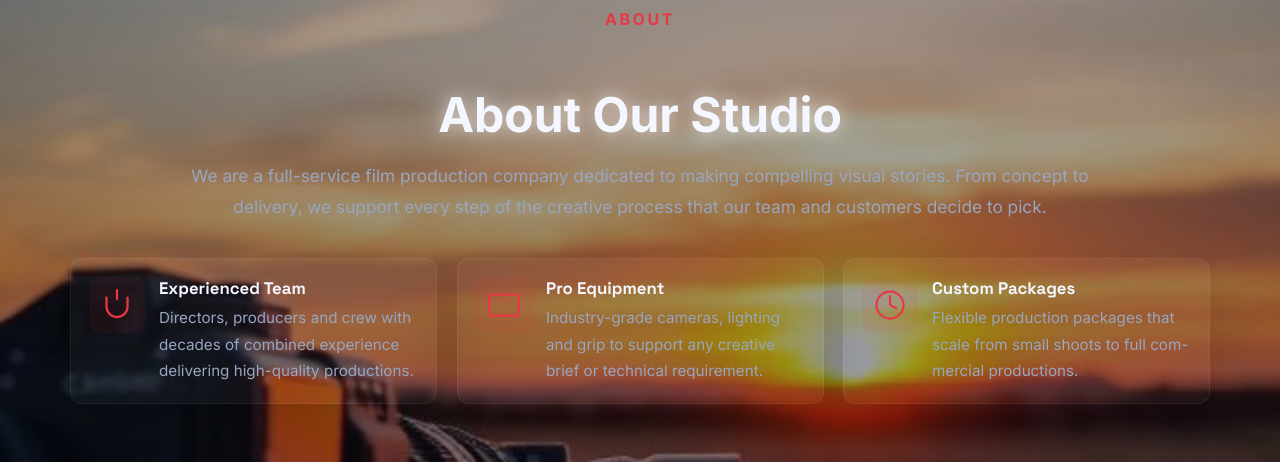
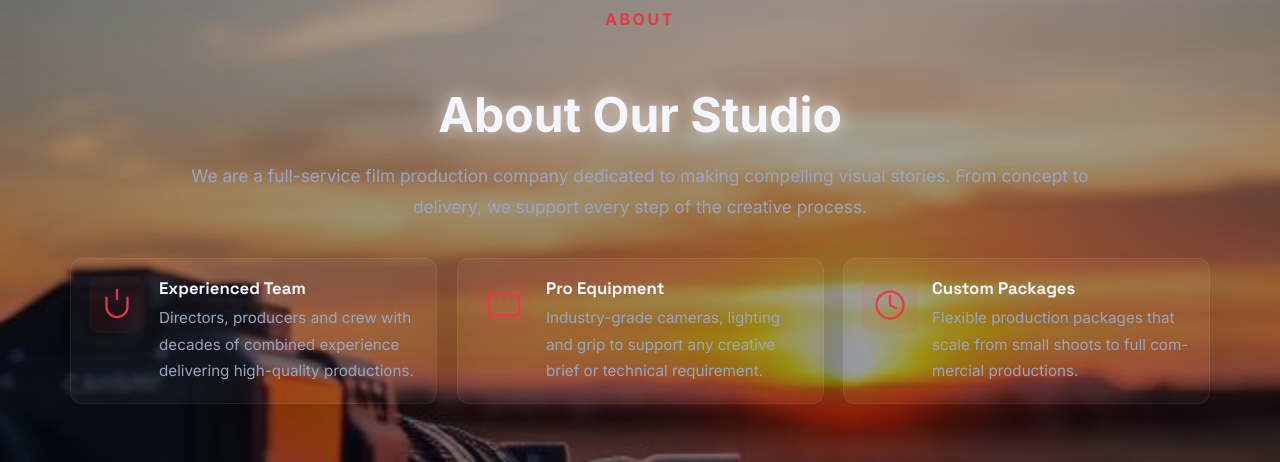
Before and after one commit to karishideveloper-gif/elite-films-production, a Flask app: page /about in a window 1280 px wide. Shown: the part 134-596 px from the top of the page. Run offline with Flask 3, Linux system fonts and the light colour scheme; data that the repository does not hold is empty; some libraries are stand-ins or nearby versions.

Commit message:
Update about.html

```diff
--- a/templates/about.html
+++ b/templates/about.html
@@ -4,7 +4,7 @@
     <div class="about-hero">
         <p class="section-title">About</p>
         <h1>About Our Studio</h1>
-        <p class="lead">We are a full-service film production company dedicated to making compelling visual stories. From concept to delivery, we support every step of the creative process that our team and customers decide to pick.</p>
+        <p class="lead">We are a full-service film production company dedicated to making compelling visual stories. From concept to delivery, we support every step of the creative process.</p>
     </div>
 
     <div class="features-grid">
```
